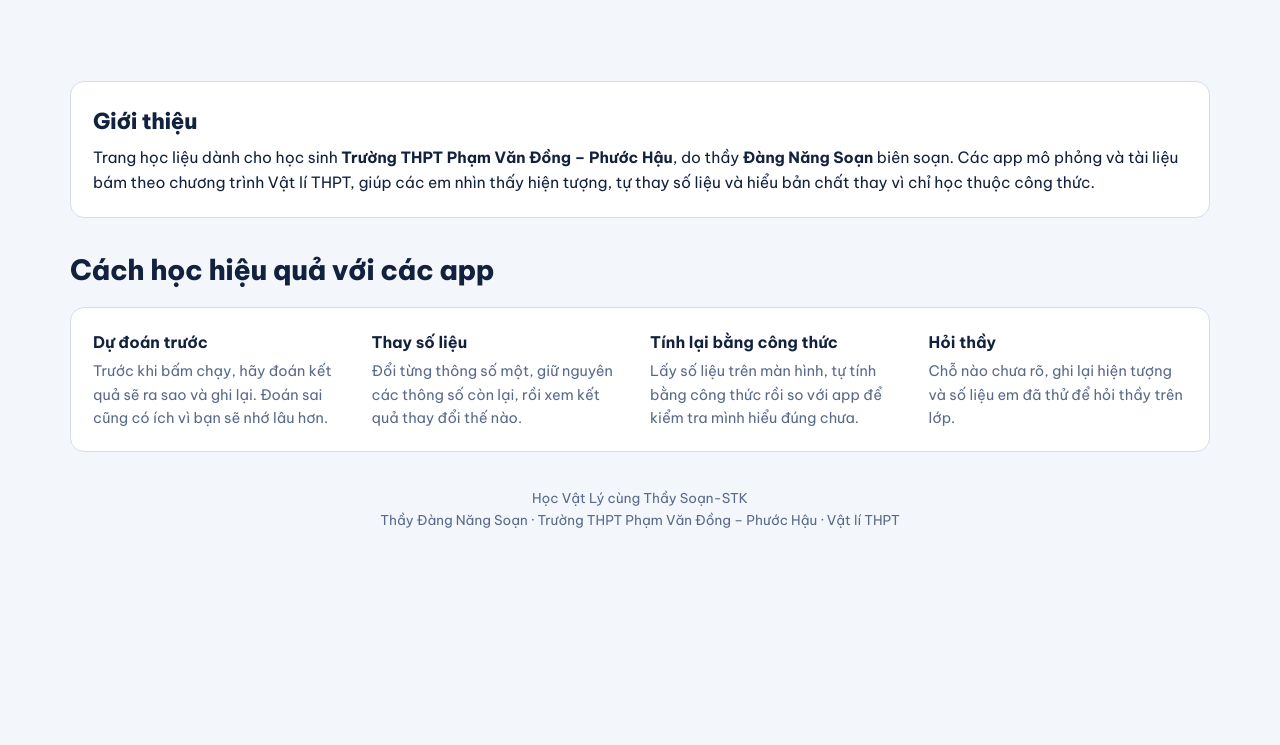
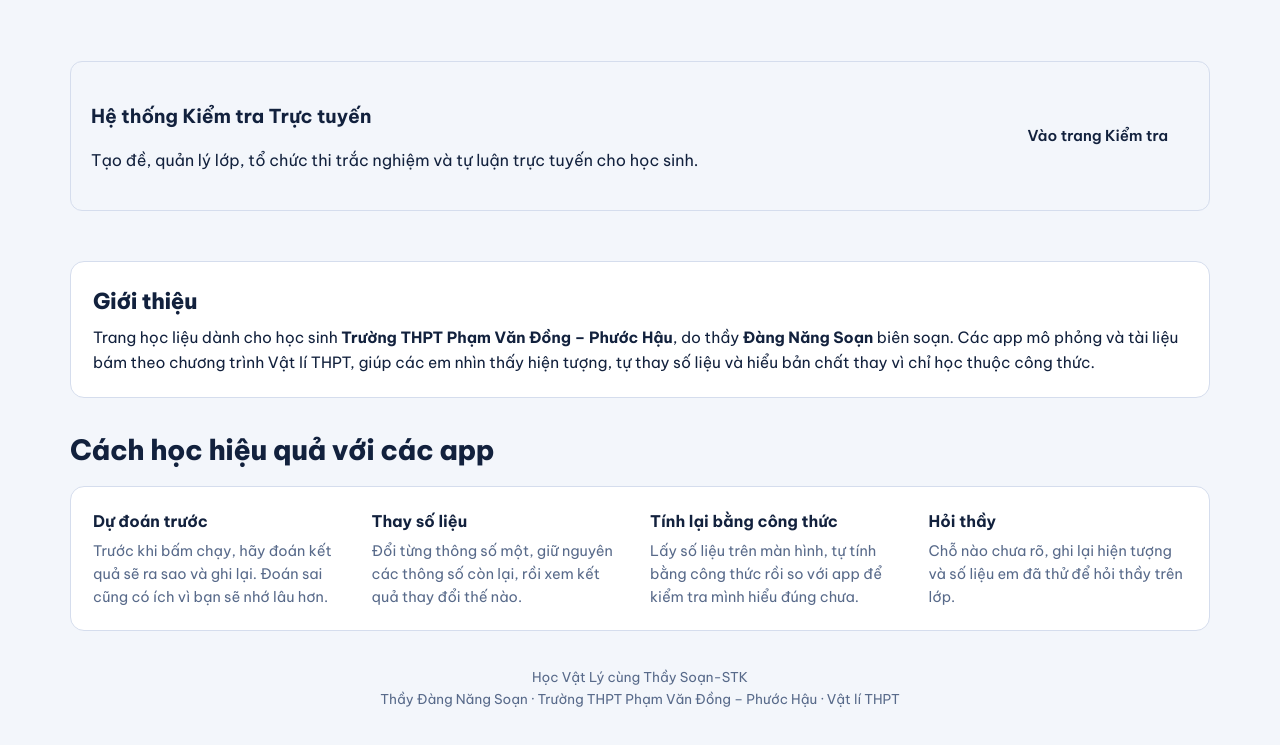
Before and after one commit to tsoanpvd-hub/thaysoan, a plain HTML site: page index.html in a window 1280 px wide. Shown: the part 3491-4236 px from the top of the page. Before the commit the page ends 4056 px from the top, so only its background shows below. Drawn offline with Linux system fonts and the light colour scheme.

Commit message:
Update index.html

```diff
--- a/index.html
+++ b/index.html
@@ -158,6 +158,15 @@ footer{max-width:1180px;margin:0 auto;padding:26px 20px 34px;color:var(--muted);
   </div>
   <p class="count" id="count" aria-live="polite"></p>
   <div id="byGrade"></div>
+</section>
+  <section class="lib" style="padding-top:10px;">
+  <div style="background:var(--surface);border:1px solid var(--line);border-radius:12px;padding:20px;display:flex;align-items:center;justify-content:space-between;flex-wrap:wrap;gap:16px;">
+    <div>
+      <h3 style="font-family:var(--f-paper);font-size:1.2rem;margin-bottom:4px;">Hệ thống Kiểm tra Trực tuyến</h3>
+      <p class="muted small">Tạo đề, quản lý lớp, tổ chức thi trắc nghiệm và tự luận trực tuyến cho học sinh.</p>
+    </div>
+    <a href="Kiemtraonline/" class="btn pri" style="text-decoration:none;">Vào trang Kiểm tra</a>
+  </div>
 </section>
 
 <section class="about" id="thay" aria-labelledby="thayTitle" style="padding-bottom:0">
```
